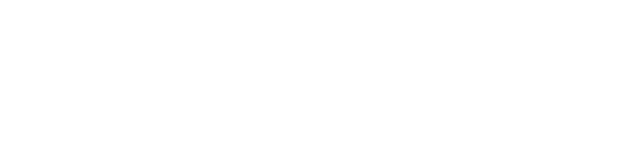
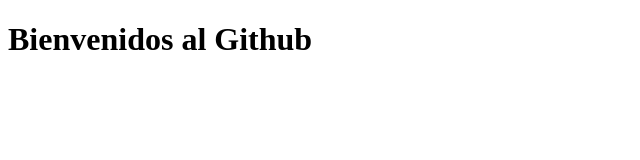
Before and after one commit to Dai-Cabrera/Github-practica, a plain HTML site: page index.html in a window 1280 px wide. Shown: the whole page, without its empty margins (0-640 px from the left). Drawn offline with Linux system fonts and the light colour scheme.

Commit message:
Añadi el titulo

```diff
--- a/index.html
+++ b/index.html
@@ -7,6 +7,6 @@
     <title>Document</title>
 </head>
 <body>
-
+    <h1>Bienvenidos al Github</h1>
 </body>
 </html>
```
